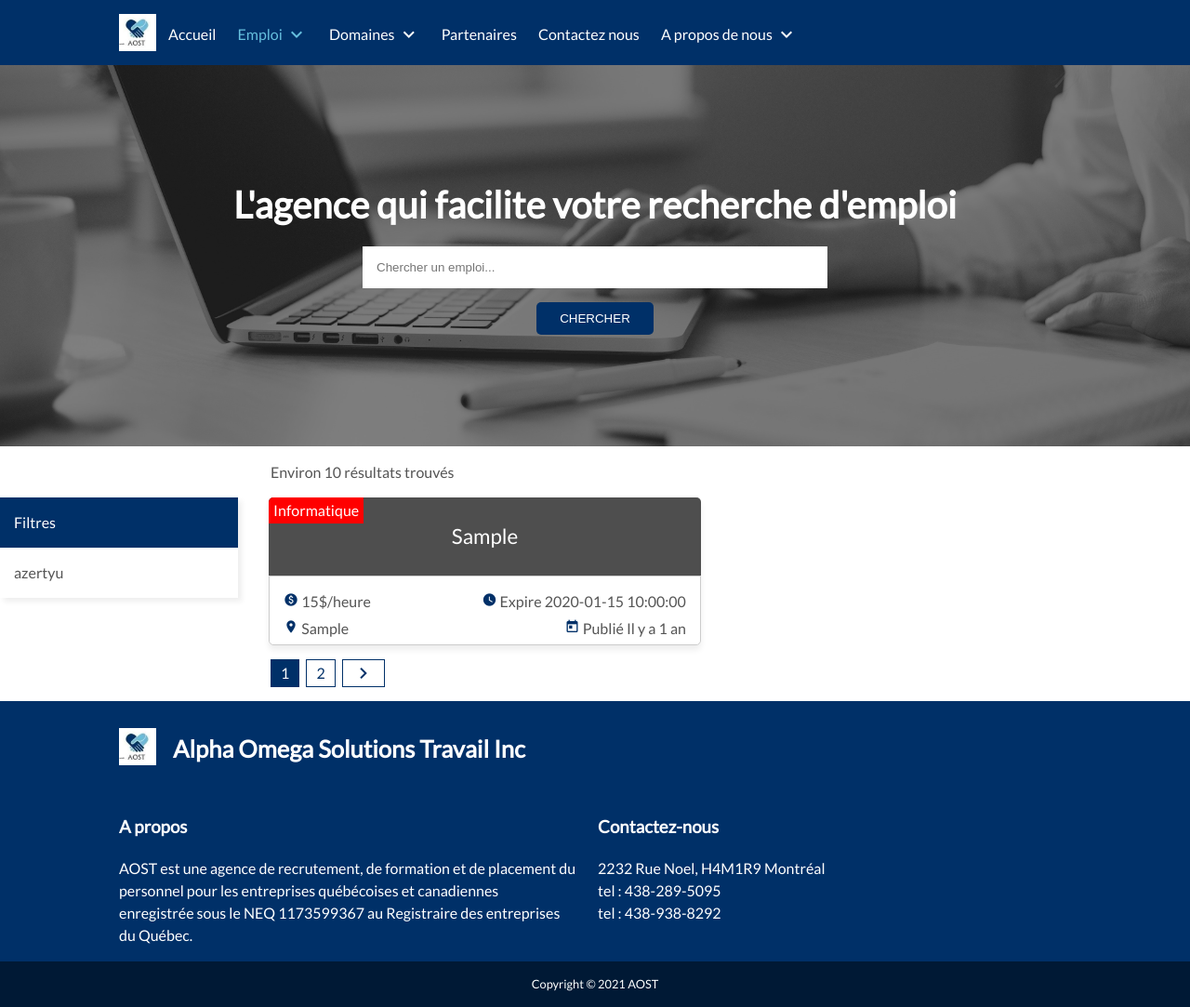
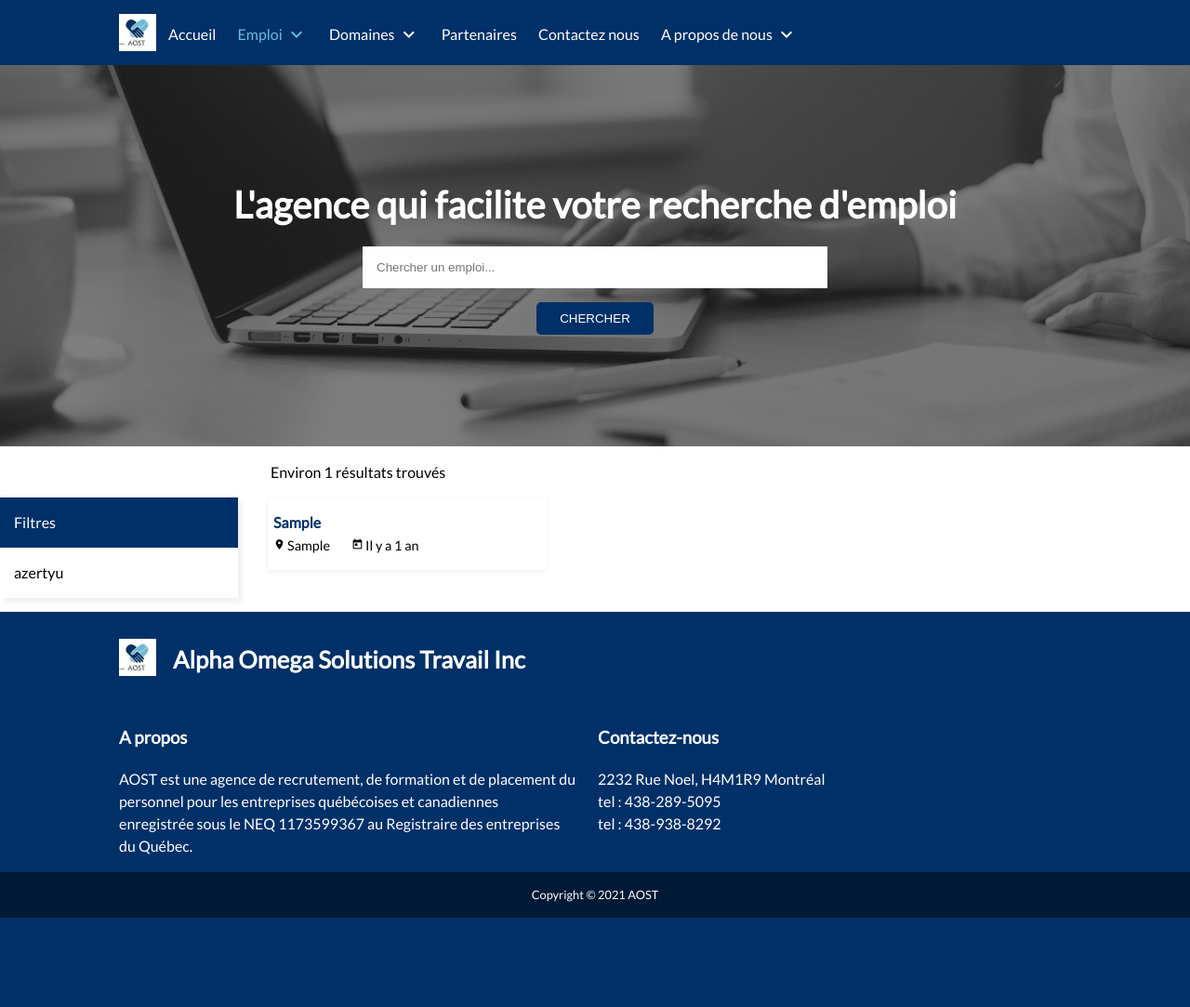
Before and after one commit to donaldnkouathio/aost, a PHP site: page /job/offers/index.php in a window 1280 px wide. Shown: the whole page at 93% size. After the commit the page ends 987 px from the top, so only its background shows below. Run offline with PHP 8.4, Linux system fonts and the light colour scheme; tables that the repository leaves empty hold one stand-in row (values such as "Sample post"); grey boxes are pictures that could not be loaded.

Commit message:
Refonte graphique des offres d'emplois

```diff
--- a/job/offers/offers.css
+++ b/job/offers/offers.css
@@ -42,7 +42,7 @@
     left: 0;
     width: 100;
     height: 100%;
-    z-index: 10;
+    z-index: 35;
     width: 100%;
     display: none;
   }
@@ -66,10 +66,12 @@
     vertical-align: top;
     box-shadow: 4px 4px 6px var(--color-shadow);
     margin-top: 15px;
+    margin-bottom: 15px;
     display: inline-block;
     width: 20%;
     box-sizing: border-box;
     position: relative;
+    z-index: 1 !important;
   }
   .offres-contain{
     margin-left: 15px;
--- a/job/offers/offers.php
+++ b/job/offers/offers.php
@@ -1,3 +1,7 @@
+<?php
+	$offers = $offer->getOffers();
+?>
+
 <div class="container-box" style="background-image: url('/aost/img/bg/bg1.jpg');">
   <div class="container-box-shadow">
     <div class="offset-10-laptop container-box-body" style="">
@@ -21,8 +25,8 @@
 
 <div class="offres-block">
   <div class="offres-stats">
-    Environ 10 résultats trouvés
-    <span class="float-right btn btn-primary filtresBtn hide-on-laptop">Filtres</span>
+    Environ <?php echo count($offers); ?> résultats trouvés
+    <span class=" btn btn-primary filtresBtn hide-on-laptop">Filtres</span>
   </div>
 
   <div class="offres-filtres">
@@ -34,17 +38,12 @@
       azertyu
     </div>
   </div>
+
   <div class="offres-contain">
-
     <div class="emplois-populaires-container">
       <?php
-        $bgTab = ["bg5","bg2","bg3","bg5"];
-        $posteTab = ["Web master","Mâcon","Soudeur","Développeur web"];
-        $domaineTab = ["Informatique", "Construction et métiers spécialisés ", "Construction et métiers spécialisés ", "Informatique"];
-        $colorTab = ["red", "blue", "blue", "red"];
-
-        $actuParPage= 2; // actu par page
-        $nombreDePages=ceil(count($domaineTab)/$actuParPage); // nombre total de page
+        $actuParPage= 10; // actu par page
+        $nombreDePages=ceil(count($offers)/$actuParPage); // nombre total de page
         if(isset($_GET['page'])) // Si la variable $_GET['page'] existe...
         {
            $pageActuelle=intval($_GET['page']);
@@ -61,24 +60,21 @@
 
         $premiereEntree=($pageActuelle-1)*$actuParPage; // On calcule la première entrée à lire
 
-        //for($i= $premiereEntree; $i < $actuParPage + $premiereEntree; $i++){
-        $offers = $offer->getOffers(); $i=-1;
-        foreach ($offers as $offer) { $i++;
+        foreach ($offers as $offer) {
       ?>
-        <a href="#" class="ep-contain">
-          <div class="ep-header" style="background-image: url('/aost/img/bg/<?php echo $bgTab[$i]; ?>.jpg')">
-            <span class="ep-poste"><?php echo $offer->getProfession(); ?></span>
-            <span class="ep-domaine" style="background-color: <?php echo $colorTab[$i]; ?>"><?php echo $domaineTab[$i]; ?></span>
+
+        <?php
+          $domain = $domain->getDomain($offer->getId_domain());
+          $domainColor = $domain->getColor()==""? "66BFDE" : $domain -> getColor();
+        ?>
+        <a href="<?php echo _ROOT_PATH."job/offers/a/".str_replace(" ", "-",$offer->getProfession())."/".$offer->getId()."/" ?>" class="ep-block" style="border-left : 3px solid #<?php echo $domainColor; ?>">
+          <div class="ep-icon">
+            <span>icon</span>
           </div>
-          <div class="ep-footer">
-            <div class="ep-footer-top">
-              <span class="ep-footer-left"><i class="material-icons vertical-align-bottom"> paid </i> 15$/heure</span>
-                <span class="ep-footer-right"><i class="material-icons vertical-align-bottom">watch_later</i> Expire <?php echo $offer->getDeadline(); ?></span>
-            </div>
-            <div class="ep-footer-bottom">
-              <span class="ep-footer-left"><i class="material-icons vertical-align-bottom">location_on</i> <?php echo $offer->getCity(); ?></span>
-              <span class="ep-footer-right"><i class="material-icons vertical-align-bottom"> today </i> Publié <?php get_elapsed_time($offer->getAdded_at()); ?></span>
-            </div>
+          <div class="ep-text">
+            <span class="ep-title"><?php echo $offer->getProfession(); ?></span>
+            <span class="ep-city"><i class="material-icons vertical-align-bottom">location_on</i><?php echo $offer->getCity(); ?></span>
+            <span class="ep-added_at"><i class="material-icons vertical-align-bottom"> today </i><?php echo get_elapsed_time($offer->getAdded_at()); ?></span>
           </div>
         </a>
       <?php } ?>
--- a/outils/css/emploispopulaires.css
+++ b/outils/css/emploispopulaires.css
@@ -3,94 +3,77 @@
 }
 .emplois-populaires-container{
 }
-.ep-contain{
-  display: inline-block;
-  box-sizing: border-box;
-  margin-bottom: 15px;
-  vertical-align: top;
-  border-radius: var(--border-radius-size);
-  box-shadow: 0px 5px 6px var(--color-shadow);
-}
-.ep-header{
-  background-position: center;
-  border-radius: var(--border-radius-size) var(--border-radius-size) 0 0;
-  background-size: cover;
-  /*background-image: url('/aost/img/bg/bg5.jpg');*/
-  position: relative;
-}
-.ep-poste{
-  display: inline-block;
-  padding: 25px 15px;
-  width: 100%;
-  box-sizing: border-box;
-  color: white;
-  font-size: 1.4em;
-  text-align: center;
-  border-radius: var(--border-radius-size) var(--border-radius-size) 0 0;
-  background-color: rgba(0, 0, 0, 0.5);
-}
-.ep-domaine{
-  display: inline-block;
-  position: absolute;
-  top: 0;
-  left: 0;
-  padding: 2px 5px;
-  color: white;
-  border-radius: var(--border-radius-size) 0 0 0;
-  /*background-color: rgba(230, 50, 50, 1);*/
-}
 .ep-voir-plus{
   margin-top: 15px;
 }
-.ep-footer{
-  border: 1px solid #ccc;
-  padding: 15px 15px 5px 15px;
-  color: #555;
-  border-radius: 0 0 var(--border-radius-size) var(--border-radius-size);
+
+.ep-block{
+  display: inline-block;
+  vertical-align: top;
+  box-sizing: border-box;
+  margin-right: 15px;
+  color : var(--color-text) !important;
+  box-shadow: -1px 2px 6px var(--color-shadow);
+  margin-bottom: 15px;
+  border-radius: 0 var(--border-radius-size) var(--border-radius-size) 0;
 }
-.ep-footer i{
-  font-size: 1em;
+.ep-block:hover{
+  background-color: var(--color-shadow);
+}
+.ep-icon{
+  display: none;
+  width: 15%;
+  height: 100%;
+  vertical-align: 50%;
+}
+.ep-text{
+  display: inline-block;
+  width: 100%;
+}
+.ep-title{
+  display: block;
+  word-wrap: break-word;
+  overflow: hidden;
+  height: auto;
+  font-weight: bold;
   color: var(--color-primary);
-  vertical-align:text-top !important;
+  padding: 15px 15px 0 5px;
+  text-transform: capitalize;
 }
-.ep-footer-top{
-  margin-bottom: 5px;
+.ep-city, .ep-added_at{
+  font-size: 0.9em;
+  display: inline-block;
+  padding: 0 15px 15px 5px;
 }
-.ep-footer-bottom{
-
-}
-.ep-footer-left{
-}
-.ep-footer-right{
-  float: right;
+.ep-city i, .ep-added_at i{
+  font-size: 0.9em;
+  margin-right: 2px;
+  vertical-align: baseline !important;
 }
 
 /***** Media Query *****/
 
 /* Mobile */
-@media (min-width: 320px) {
-  .ep-contain{
-    width: 100%;
-  }
-  .emplois-populaires{
-    padding: 15px;
-    box-sizing: border-box;
+@media (max-width: 575px) {
+  .ep-block{
+    width: 100% !important;
   }
 }
 
 /* Tablette */
-@media (min-width: 576px) {
-  .ep-contain{
-    width: 48%;
-    margin-right: 10px;
+@media (max-width: 991px) {
+  .ep-block{
+    width: 47%;
+  }
+  .emplois-populaires{
+    padding: 15px;
   }
 }
 
 /* Laptop */
 @media (min-width: 992px) {
-  .ep-contain{
-    width: 48%;
-    margin-right: 15px;
+  .ep-block{
+    width: 31%;
   }
 }
 
--- a/outils/css/global.css
+++ b/outils/css/global.css
@@ -107,7 +107,7 @@
   line-height: 1.5;
   text-align: left;
   font-family: 'Lato';
-  color: #555;
+  color: var(--color-text);
 }
 
 .vertical-align-bottom{
```
Also changed, not shown: home/home.php (+15 -21 lines).
